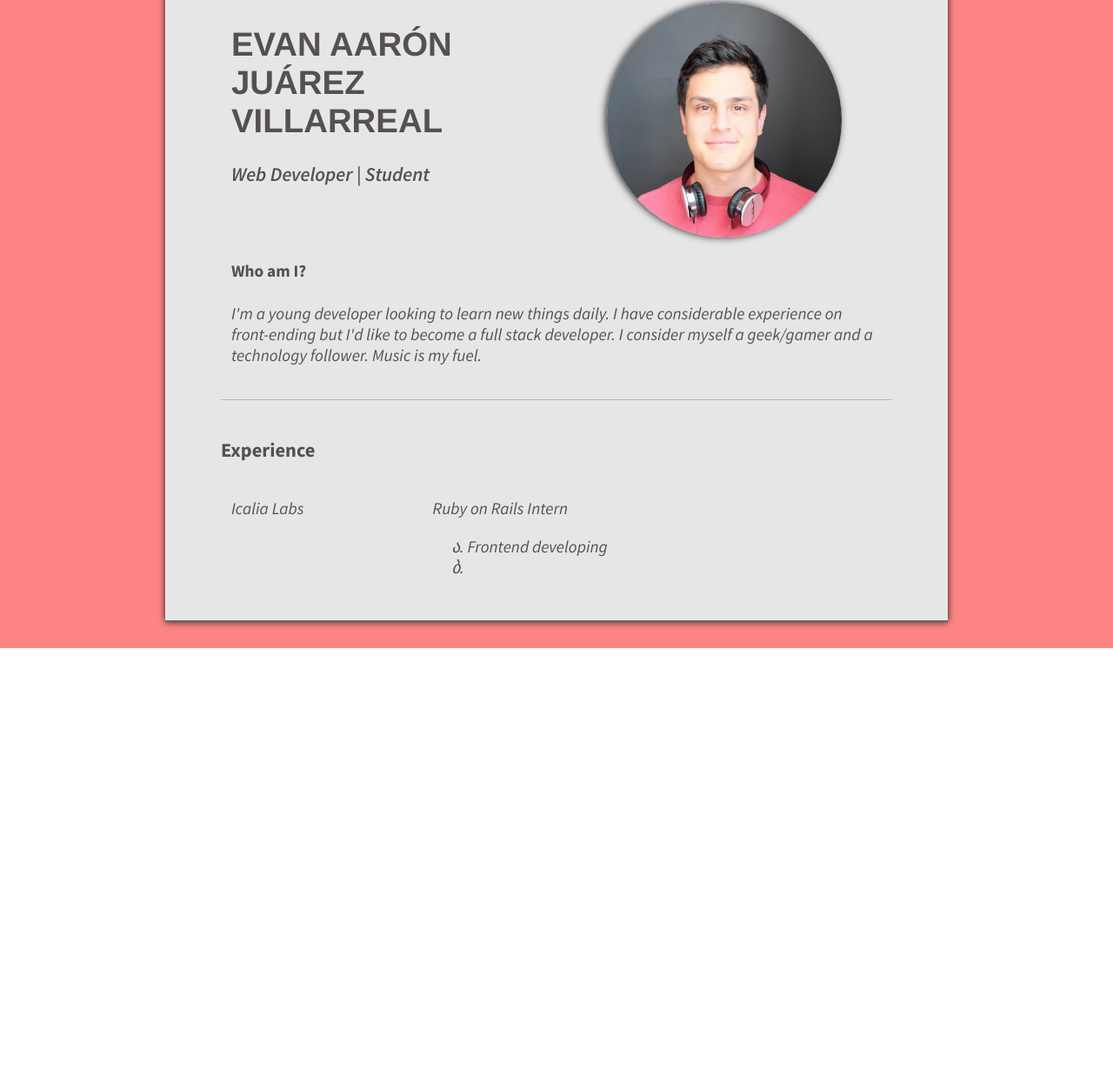
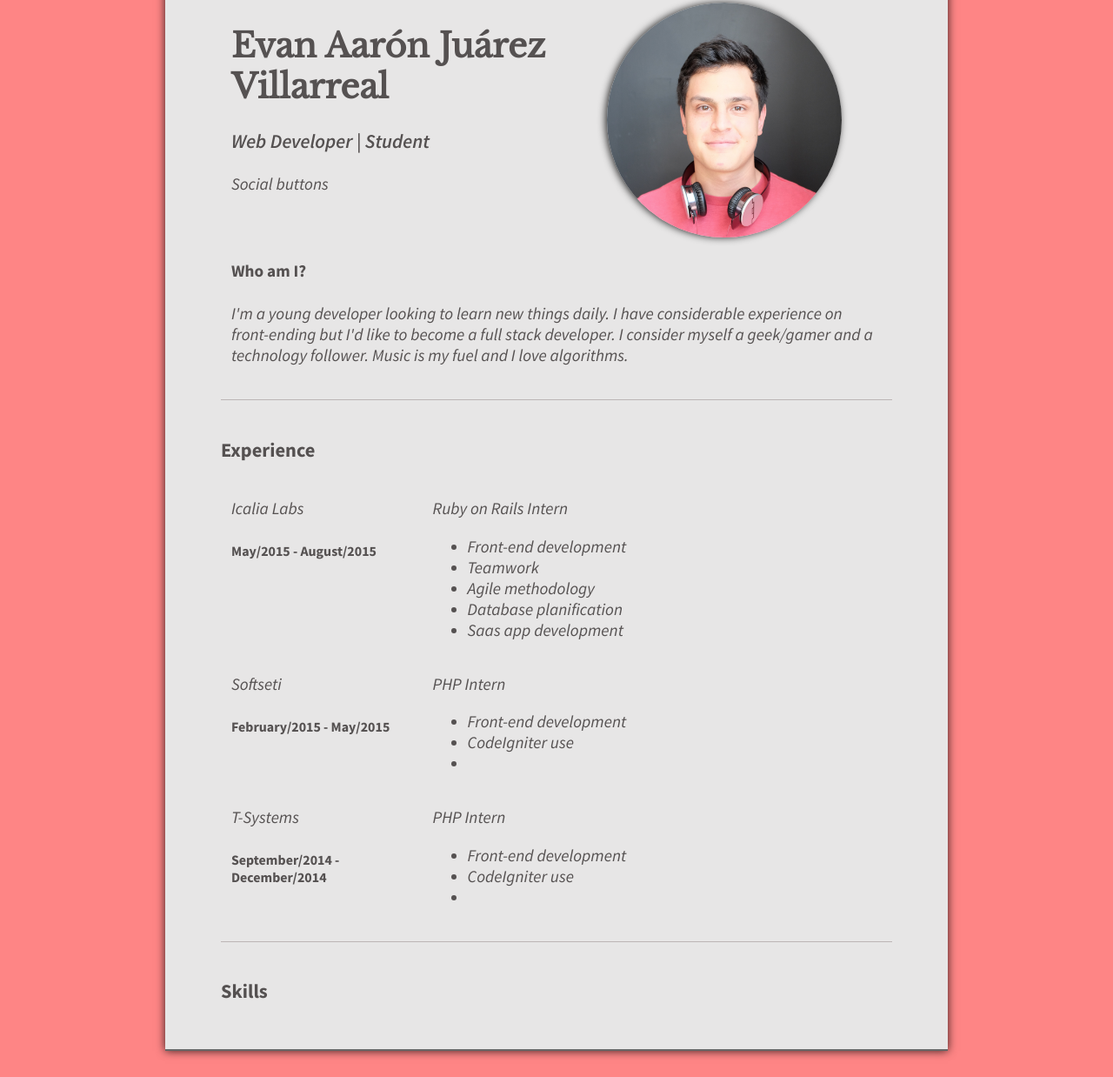
Before and after one commit to EvanJuV/Resume, a plain HTML site: page index.html in a window 1280 px wide. Shown: the part 65-1303 px from the top of the page at 87% size. Before the commit the page ends 810 px from the top, so only its background shows below. Drawn offline with nearby package versions, Linux system fonts and the light colour scheme.

Commit message:
Fills information

```diff
--- a/index.html
+++ b/index.html
@@ -1,12 +1,12 @@
 <!DOCTYPE html>
 <html>
   <head>
-    <title>Evan Aarón Juárez Villarreal | Junior Web Developer</title>
+    <title>Evan Juárez | Junior Web Developer</title>
     <meta name="author" content="Evan Aarón Juárez Villarreal">
     <meta charset="utf-8">
     <link rel="stylesheet" type="text/css" href="stylesheets/grid.css">
     <link rel="stylesheet" type="text/css" href="stylesheets/main.css">
-    <link href='http://fonts.googleapis.com/css?family=Source+Sans+Pro:400,400italic,600,600italic,700,300,300italic' rel='stylesheet' type='text/css'>
+    <link href='http://fonts.googleapis.com/css?family=Source+Sans+Pro:400,400italic,600,600italic,700,300,300italic|Libre+Baskerville' rel='stylesheet' type='text/css'>
   </head>
   <body>
     <div class="outer">
@@ -15,13 +15,14 @@
           <div class="col-5">
             <h1>Evan Aarón Juárez Villarreal</h1>
             <h3 class="sub">Web Developer | Student</h3>
+            <p>Social buttons</p>
           </div>
           <div class="col-5">
             <div class="profile"><img src="evan.jpg" alt="My image" height="340px" width="270px"></div>
           </div>
           <div class="col-10">
             <h4>Who am I?</h4>
-            <p>I'm a young developer looking to learn new things daily. I have considerable experience on front-ending but I'd like to become a full stack developer. I consider myself a geek/gamer and a technology follower. Music is my fuel.</p>
+            <p>I'm a young developer looking to learn new things daily. I have considerable experience on front-ending but I'd like to become a full stack developer. I consider myself a geek/gamer and a technology follower. Music is my fuel and I love algorithms.</p>
           </div>
         </div>
         <div class="divider"></div>
@@ -29,14 +30,46 @@
           <h3>Experience</h3>
           <div class="col-3">
             <p>Icalia Labs</p>
+            <h5>May/2015 - August/2015</h5>
           </div>
           <div class="col-7">
             <p>Ruby on Rails Intern</p>
             <ul>
-              <li>Frontend developing</li>
+              <li>Front-end development</li>
+              <li>Teamwork</li>
+              <li>Agile methodology</li>
+              <li>Database planification</li>
+              <li>Saas app development</li>
+            </ul>
+          </div>
+          <div class="col-3">
+            <p>Softseti</p>
+            <h5>February/2015 - May/2015</h5>
+          </div>
+          <div class="col-7">
+            <p>PHP Intern</p>
+            <ul>
+              <li>Front-end development</li>
+              <li>CodeIgniter use</li>
               <li></li>
             </ul>
           </div>
+          <div class="col-3">
+            <p>T-Systems</p>
+            <h5>September/2014 - December/2014</h5>
+          </div>
+          <div class="col-7">
+            <p>PHP Intern</p>
+            <ul>
+              <li>Front-end development</li>
+              <li>CodeIgniter use</li>
+              <li></li>
+            </ul>
+          </div>
+        </div>
+        <div class="divider"></div>
+        <div class="row">
+          <h3>Skills</h3>
         </div>
       </div>
     </div>
--- a/stylesheets/main.css
+++ b/stylesheets/main.css
@@ -13,9 +13,7 @@ body {
 
 
 h1 {
-    font-family: 'Helvetica';
-    /*  font-weight: 600;*/
-    text-transform: uppercase;
+    font-family: 'Libre Baskerville', 'Helvetica', sans-serif;
 }
 
 p, ul {
@@ -23,7 +21,7 @@ p, ul {
 }
 
 ul {
-    list-style: georgian;
+    /*list-style: georgian;*/
 }
 
 .sub {
@@ -52,11 +50,10 @@ ul {
     color: #555151;
     font-family: 'Source Sans Pro', sans-serif;
     font-size: 1.2em;
-    box-shadow: 0 0 8px rgba(0, 0, 0, .8);
-    -webkit-box-shadow: 0 0 8px rgba(0, 0, 0, .8);
-    -moz-box-shadow: 0 0 8px rgba(0, 0, 0, .8);
+    box-shadow: 0 0 10px rgba(0, 0, 0, .8);
+    -webkit-box-shadow: 0 0 10px rgba(0, 0, 0, .8);
+    -moz-box-shadow: 0 0 10px rgba(0, 0, 0, .8);
 }
-
 
 .divider {
     height: 1px;
@@ -64,6 +61,10 @@ ul {
     background-color: #BCB5B5;
     margin: 20px 0;
 }
+
+/*.vert-divider {
+    height:
+}*/
 
 .profile {
     width: 270px;
```
Also changed, not shown: 1 other file.
